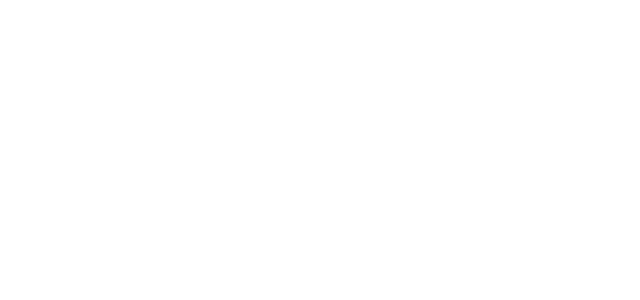
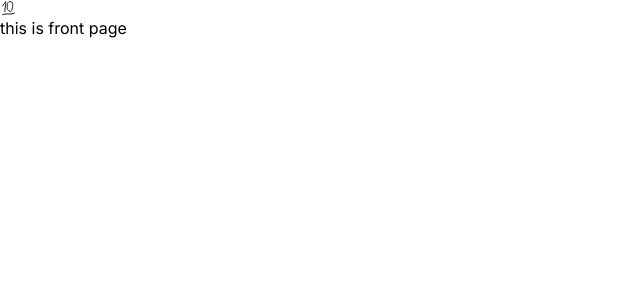
Before and after one commit to huytrvan/tenpoint-frontend, a Nuxt app: page / in a window 1280 px wide. Shown: the top 300 px of the page, without its empty margins (0-640 px from the left). Built offline with nearby package versions, Linux system fonts and the light colour scheme.

Commit message:
misc> add logo header

```diff
--- a/assets/css/fonts.css
+++ b/assets/css/fonts.css
@@ -6,6 +6,7 @@
   src: url('~assets/fonts/Inter-400-cyrillic-ext1.woff2') format('woff2');
   unicode-range: U+0460-052F, U+1C80-1C88, U+20B4, U+2DE0-2DFF, U+A640-A69F, U+FE2E-FE2F;
 }
+
 /* cyrillic */
 @font-face {
   font-family: 'Inter';
@@ -14,6 +15,7 @@
   src: url('~assets/fonts/Inter-400-cyrillic2.woff2') format('woff2');
   unicode-range: U+0400-045F, U+0490-0491, U+04B0-04B1, U+2116;
 }
+
 /* greek-ext */
 @font-face {
   font-family: 'Inter';
@@ -22,6 +24,7 @@
   src: url('~assets/fonts/Inter-400-greek-ext3.woff2') format('woff2');
   unicode-range: U+1F00-1FFF;
 }
+
 /* greek */
 @font-face {
   font-family: 'Inter';
@@ -30,6 +33,7 @@
   src: url('~assets/fonts/Inter-400-greek4.woff2') format('woff2');
   unicode-range: U+0370-03FF;
 }
+
 /* vietnamese */
 @font-face {
   font-family: 'Inter';
@@ -38,6 +42,7 @@
   src: url('~assets/fonts/Inter-400-vietnamese5.woff2') format('woff2');
   unicode-range: U+0102-0103, U+0110-0111, U+0128-0129, U+0168-0169, U+01A0-01A1, U+01AF-01B0, U+1EA0-1EF9, U+20AB;
 }
+
 /* latin-ext */
 @font-face {
   font-family: 'Inter';
@@ -46,6 +51,7 @@
   src: url('~assets/fonts/Inter-400-latin-ext6.woff2') format('woff2');
   unicode-range: U+0100-024F, U+0259, U+1E00-1EFF, U+2020, U+20A0-20AB, U+20AD-20CF, U+2113, U+2C60-2C7F, U+A720-A7FF;
 }
+
 /* latin */
 @font-face {
   font-family: 'Inter';
--- a/components/header/index.vue
+++ b/components/header/index.vue
@@ -1,5 +1,17 @@
 <template>
   <header class="">
-    <h1>This is header</h1>
+    <NuxtLink to="./">
+      <img :src="require('~/static/tenpoint-logo.svg')" alt="" class="logo">
+    </NuxtLink>
   </header>
 </template>
+<script>
+export default {
+  name: 'Header'
+}
+</script>
+<style scoped>
+  .logo {
+    @apply h-4 w-4 mr-2;
+  }
+</style>
--- /dev/null
+++ b/layouts/default.vue
@@ -0,0 +1,20 @@
+<template>
+  <div class="app">
+    <Header />
+    <Nuxt />
+  </div>
+</template>
+<script>
+import Header from '~/components/header/index.vue';
+
+export default {
+  components: {
+    Header
+  }
+}
+</script>
+<style scoped>
+.app {
+  @apply font-sans antialiased
+}
+</style>
--- a/pages/index.vue
+++ b/pages/index.vue
@@ -1,13 +1,16 @@
 <template>
-<div class="font-sans antialiased">
-  <Header />
+<div class="app">
+  this is front page
 </div>
 </template>
 
 <script lang="ts">
-import Vue from 'vue'
+import Header from '~/components/header/index.vue'
 
-export default Vue.extend({
+export default {
   name: 'IndexPage',
-})
+  components: {
+    Header
+  }
+}
 </script>
--- /dev/null
+++ b/pages/test.vue
@@ -0,0 +1,3 @@
+<template>
+<div class="">This is test page</div>
+</template>
```
Also changed, not shown: static/tenpoint-logo.svg (added).
